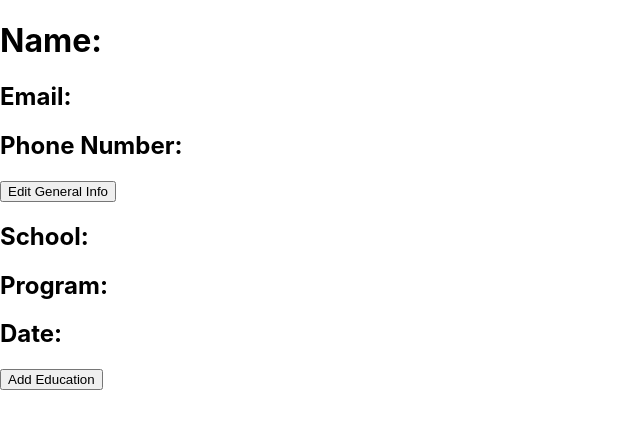
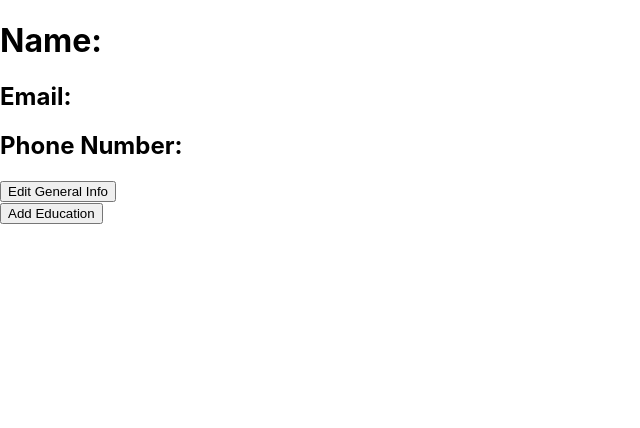
Before and after one commit to fredrikb12/cv-project, a React (Create React App) app: page / in a window 1280 px wide. Shown: the top 428 px of the page, without its empty margins (0-640 px from the left). Built offline with nearby package versions, Linux system fonts and the light colour scheme.

Commit message:
Refactor code for separate view/add/edit components

```diff
--- a/src/App.js
+++ b/src/App.js
@@ -2,6 +2,7 @@ import React, { Component } from "react";
 import Education from "./components/Education";
 import GeneralInfo from "./components/GeneralInfo";
 import uniqid from "uniqid";
+import EducationAdd from "./components/EducationAdd";
 
 class App extends Component {
   constructor(props) {
@@ -14,11 +15,17 @@ class App extends Component {
         phone: "",
       },
       education: {
-        item: {
+        addItem: {
           school: "",
           program: "",
           date: "",
           id: uniqid(),
+        },
+        editItem: {
+          school: "",
+          program: "",
+          date: "",
+          id: "",
         },
         items: [],
       },
@@ -26,6 +33,8 @@ class App extends Component {
       isEditingGen: false,
       isEditingEdu: false,
       isEditingExp: false,
+      isAddingEdu: false,
+      isAddingExp: false,
     };
 
     this.onSubmitGeneral = this.onSubmitGeneral.bind(this);
@@ -36,53 +45,54 @@ class App extends Component {
     this.handleEducationChange = this.handleEducationChange.bind(this);
     this.handleExperienceChange = this.handleExperienceChange.bind(this);
 
+    this.onAddClick = this.onAddClick.bind(this);
     this.onEditClick = this.onEditClick.bind(this);
     this.onDeleteClick = this.onDeleteClick.bind(this);
   }
 
-  onEditClick = (e) => {
-    if (e.target.id === "general-edit") {
-      this.setState({ isEditingGen: true });
-    } else if (e.target.id === "education-edit") {
-      this.setState({ isEditingEdu: true });
-    } else if (e.target.id === "experience-edit") {
-      this.setState({ isEditingExp: true });
+  onAddClick = (e) => {
+    if (e.target.id === "education-add") {
+      this.setState({ isAddingEdu: true });
     }
   };
 
-  onDeleteClick = (e, id) => {
-    if (e.target.classList.contains("education-delete-button")) {
-      const filtered = this.state.education.items.filter(
+  onEditClick = (e, id) => {
+    if (e.target.id === "general-edit") {
+      this.setState({ isEditingGen: true });
+    }
+  };
+
+  onDeleteClick = (e, id, section) => {
+    if (section === "education") {
+      const current = { ...this.state.education };
+      const filteredItems = this.state.education.items.filter(
         (item) => item.id !== id
       );
-      const emptyItem = { school: "", program: "", date: "", id: uniqid() };
-      this.setState({ education: { items: filtered, item: emptyItem } });
-      this.setState({ isEditingEdu: false });
-    }
-    if (e.target.classList.contains("experience-delete-button")) {
+      console.log(filteredItems);
+      current.items = filteredItems;
+      this.setState({ education: current });
     }
   };
 
   onSubmitGeneral = (e) => {
     e.preventDefault();
-
+    const value = this.state.general;
     this.setState({ isEditingGen: false });
+    this.setState({ general: value });
   };
 
   onSubmitEducation = (e) => {
     e.preventDefault();
-    const edu = this.state.education;
+    const current = { ...this.state.education };
+    const addItem = { ...current.addItem };
+    current.items = [...current.items, { ...addItem }];
     const emptyItem = { school: "", program: "", date: "", id: uniqid() };
-    const items = [...edu.items, edu.item];
-    this.setState({ education: { items: items, item: emptyItem } });
-    this.setState({ isEditingEdu: false });
+    current.addItem = emptyItem;
+    this.setState({ education: current });
+    this.setState({ isAddingEdu: false });
   };
 
-  onSubmitExperience = (e) => {
-    e.preventDefault();
-
-    this.setState({ isEditingExp: false });
-  };
+  onSubmitExperience = (e) => {};
 
   handleGeneralChange = (e) => {
     const value = e.target.value;
@@ -94,20 +104,18 @@ class App extends Component {
   };
 
   handleEducationChange = (e) => {
-    const value = e.target.value;
-    const name = e.target.name;
-    const current = { ...this.state.education };
-    current.item[name] = value;
-
-    this.setState({ education: current });
-    console.log(this.state.education);
+    if (e.target.classList.contains("education-add-input")) {
+      const value = e.target.value;
+      const name = e.target.name;
+      const current = { ...this.state.education };
+      current.addItem[name] = value;
+      this.setState({ education: current });
+    }
   };
 
   handleExperienceChange = (e) => {};
 
   render() {
-    const { isEditingGen, isEditingEdu, isEditingExp } = this.state;
-
     return (
       <div>
         <GeneralInfo
@@ -117,18 +125,22 @@ class App extends Component {
           name={this.state.general.name}
           email={this.state.general.email}
           phone={this.state.general.phone}
-          isEditing={isEditingGen}
+          isEditing={this.state.isEditingGen}
         />
         <Education
+          items={this.state.education.items}
+          editItem={this.state.education.editItem}
+          isEditing={this.state.isEditingEdu}
+          onDeleteClick={this.onDeleteClick}
+        />
+        <EducationAdd
+          isAdding={this.state.isAddingEdu}
+          onSubmit={this.onSubmitEducation}
+          onAddClick={this.onAddClick}
           handleChange={this.handleEducationChange}
-          onSubmit={this.onSubmitEducation}
-          school={this.state.education.item.school}
-          program={this.state.education.item.program}
-          date={this.state.education.item.date}
-          isEditing={isEditingEdu}
-          items={this.state.education.items}
-          onEditClick={this.onEditClick}
-          onDeleteClick={this.onDeleteClick}
+          school={this.state.education.addItem.school}
+          program={this.state.education.addItem.program}
+          date={this.state.education.addItem.date}
         />
       </div>
     );
--- a/src/components/Education.js
+++ b/src/components/Education.js
@@ -7,84 +7,34 @@ class Education extends Component {
   }
 
   render() {
-    const {
-      school,
-      program,
-      date,
-      handleChange,
-      onSubmit,
-      onEditClick,
-      onDeleteClick,
-      isEditing,
-      items,
-    } = this.props;
-
-    const allItems = items.map((item) => {
+    const { items, editItem, isEditing, onDeleteClick } = this.props;
+    console.log(items);
+    if (items.length > 0) {
+      const itemsToRender = items.map((item) => {
+        if (!item) return null;
+        if (item.id === editItem.id) return null;
         return (
-        <div key={item.id}>
-          <h2>School: {item.school}</h2>
-          <h2>Program: {item.program}</h2>
-          <h2>Date: {item.date}</h2>
-          <button
-            className="education-delete-button"
-            onClick={(e) => onDeleteClick(e, item.id)}
+          <div
+            key={item.id}
+            style={{ borderBottom: "1px solid black", marginBottom: "20px" }}
           >
-            Delete
-          </button>
+            <h2>{item.school}</h2>
+            <h2>{item.program}</h2>
+            <h2>{item.date}</h2>
+            <button onClick={(e) => onDeleteClick(e, item.id, "education")}>Delete</button>
           </div>
         );
       });
-
-    if (isEditing) {
-      return (
-        <form id="education-form" onSubmit={onSubmit}>
-          <div>
-            <label htmlFor="school">School:</label>
-            <input
-              type="text"
-              name="school"
-              value={school}
-              onChange={handleChange}
-            />
-          </div>
-          <div>
-            <label htmlFor="program">Program:</label>
-            <input
-              type="text"
-              name="program"
-              value={program}
-              onChange={handleChange}
-            />
-          </div>
-          <div>
-            <label htmlFor="date">Date:</label>
-            <input
-              type="text"
-              name="date"
-              value={date}
-              onChange={handleChange}
-            />
-          </div>
-          <button type="submit" id="submit-education">
-            Submit
-          </button>
-        </form>
-      );
-    } else {
-      if (allItems.length < 1) {
       return (
         <div>
-            <h2>School: {school}</h2>
-            <h2>Program: {program}</h2>
-            <h2>Date: {date}</h2>
-            <button id="education-edit" onClick={(e) => onEditClick(e)}>
-              Add Education
-            </button>
+          <h1 style={{ borderBottom: "1px solid black", width: "400px" }}>
+            Education
+          </h1>
+          {itemsToRender}
         </div>
       );
     }
-      return allItems;
-    }
+    return null;
   }
 }
 
--- /dev/null
+++ b/src/components/EducationAdd.js
@@ -0,0 +1,73 @@
+/* eslint-disable no-useless-constructor */
+import React, { Component } from "react";
+
+class EducationAdd extends Component {
+  constructor(props) {
+    super(props);
+  }
+
+  render() {
+    const {
+      isAdding,
+      onSubmit,
+      onAddClick,
+      handleChange,
+      school,
+      program,
+      date,
+    } = this.props;
+    return isAdding ? (
+      <form>
+        <div>
+          <label>
+            School:
+            <input
+              type="text"
+              name="school"
+              value={school}
+              onChange={handleChange}
+              className="education-add-input"
+            />
+          </label>
+        </div>
+        <div>
+          <label>
+            Program:
+            <input
+              type="text"
+              name="program"
+              value={program}
+              onChange={handleChange}
+              className="education-add-input"
+            />
+          </label>
+        </div>
+        <div>
+          <label>
+            Date:
+            <input
+              type="text"
+              name="date"
+              value={date}
+              onChange={handleChange}
+              className="education-add-input"
+            />
+          </label>
+        </div>
+        <button
+          type="submit"
+          id="education-submit"
+          onClick={(e) => onSubmit(e)}
+        >
+          Submit
+        </button>
+      </form>
+    ) : (
+      <button id="education-add" onClick={(e) => onAddClick(e)}>
+        Add Education
+      </button>
+    );
+  }
+}
+
+export default EducationAdd;
```
Also changed, not shown: src/components/ExperienceAdd.js (added, +16 -0 lines), src/components/EducationEdit.js (added). Lines whose indentation alone changed are shown as unchanged.
